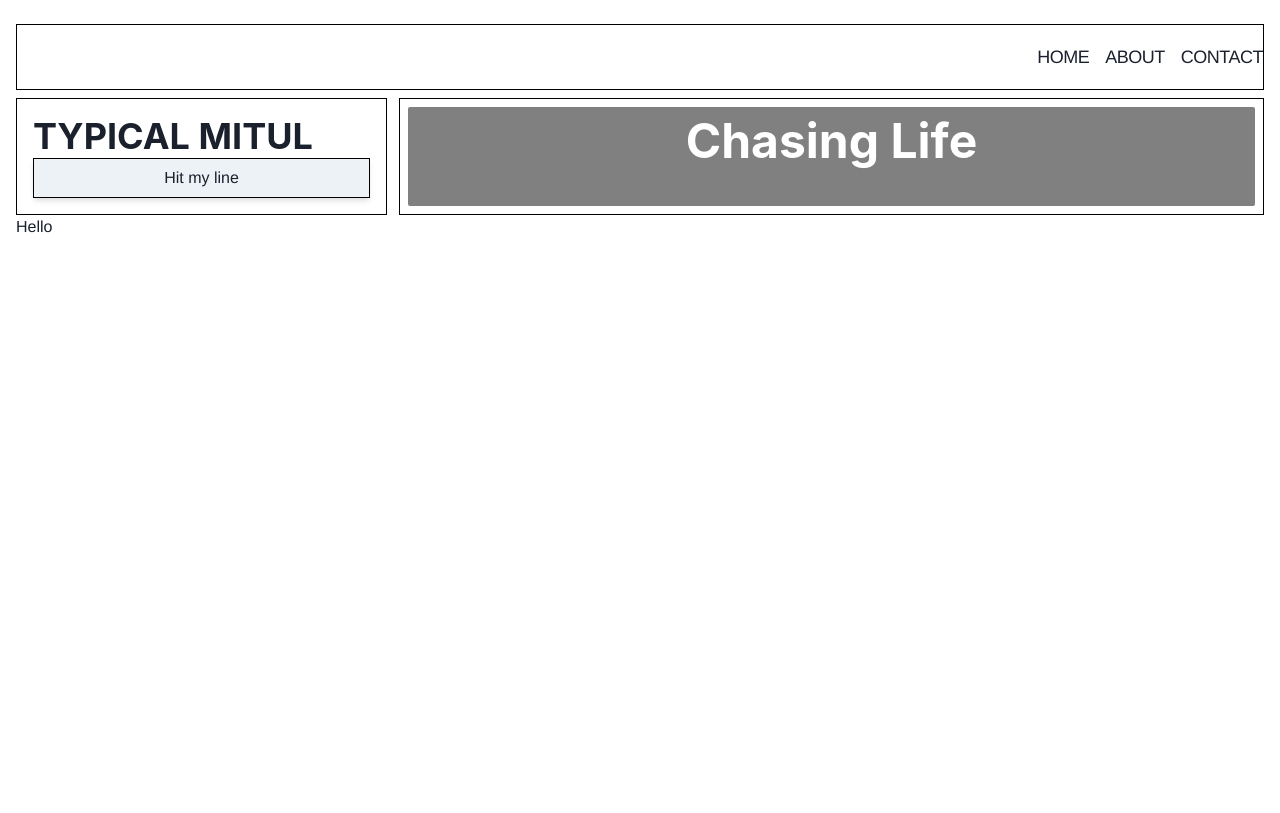
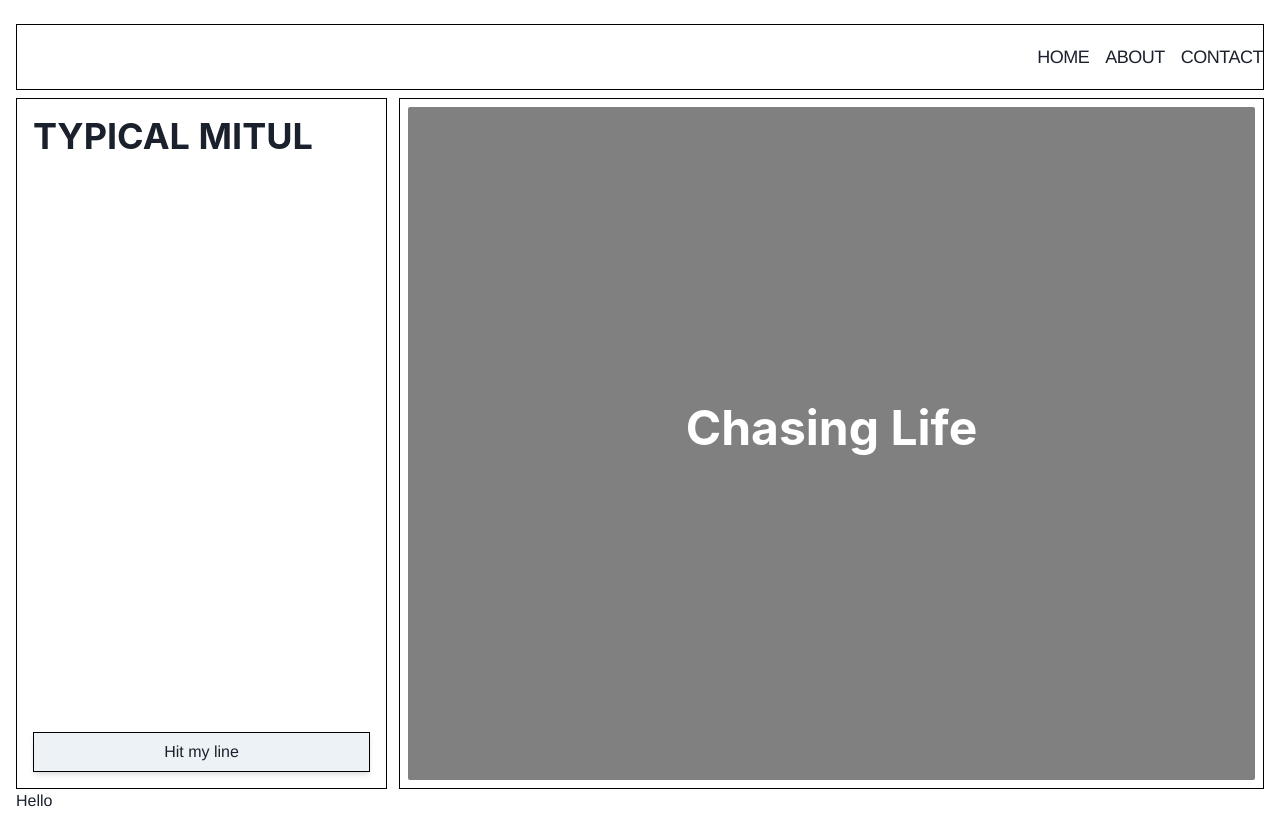
Before and after one commit to nazabis0223/scroll_smooth, a Next.js app: page / in a window 1280 px wide. Built offline with nearby package versions, Linux system fonts and the light colour scheme.

Commit message:
default styling from josh

```diff
--- a/styles/globals.css
+++ b/styles/globals.css
@@ -1,22 +1,52 @@
-html,
-body {
-  padding: 0;
-  margin: 0;
-  font-family: -apple-system, BlinkMacSystemFont, Segoe UI, Roboto, Oxygen,
-    Ubuntu, Cantarell, Fira Sans, Droid Sans, Helvetica Neue, sans-serif;
-}
-
-#__next {
-  display: flex;
-  flex-direction: column;
-  min-height: 100vh;
-}
-
-a {
-  color: inherit;
-  text-decoration: none;
-}
-
-* {
+/*
+  1. Use a more-intuitive box-sizing model.
+*/
+*, *::before, *::after {
   box-sizing: border-box;
 }
+/*
+  2. Remove default margin
+*/
+* {
+  margin: 0;
+}
+/*
+  3. Allow percentage-based heights in the application
+*/
+html, body, #__next {
+  height: 100%;
+}
+/*
+  Typographic tweaks!
+  4. Add accessible line-height
+  5. Improve text rendering
+*/
+body {
+  /* line-height: 1.5; */
+  -webkit-font-smoothing: antialiased;
+}
+/*
+  6. Improve media defaults
+*/
+img, picture, video, canvas, svg {
+  display: block;
+  max-width: 100%;
+}
+/*
+  7. Remove built-in form typography styles
+*/
+input, button, textarea, select {
+  font: inherit;
+}
+/*
+  8. Avoid text overflows
+*/
+p, h1, h2, h3, h4, h5, h6 {
+  overflow-wrap: break-word;
+}
+/*
+  9. Create a root stacking context
+*/
+#root, #__next {
+  isolation: isolate;
+}
```
